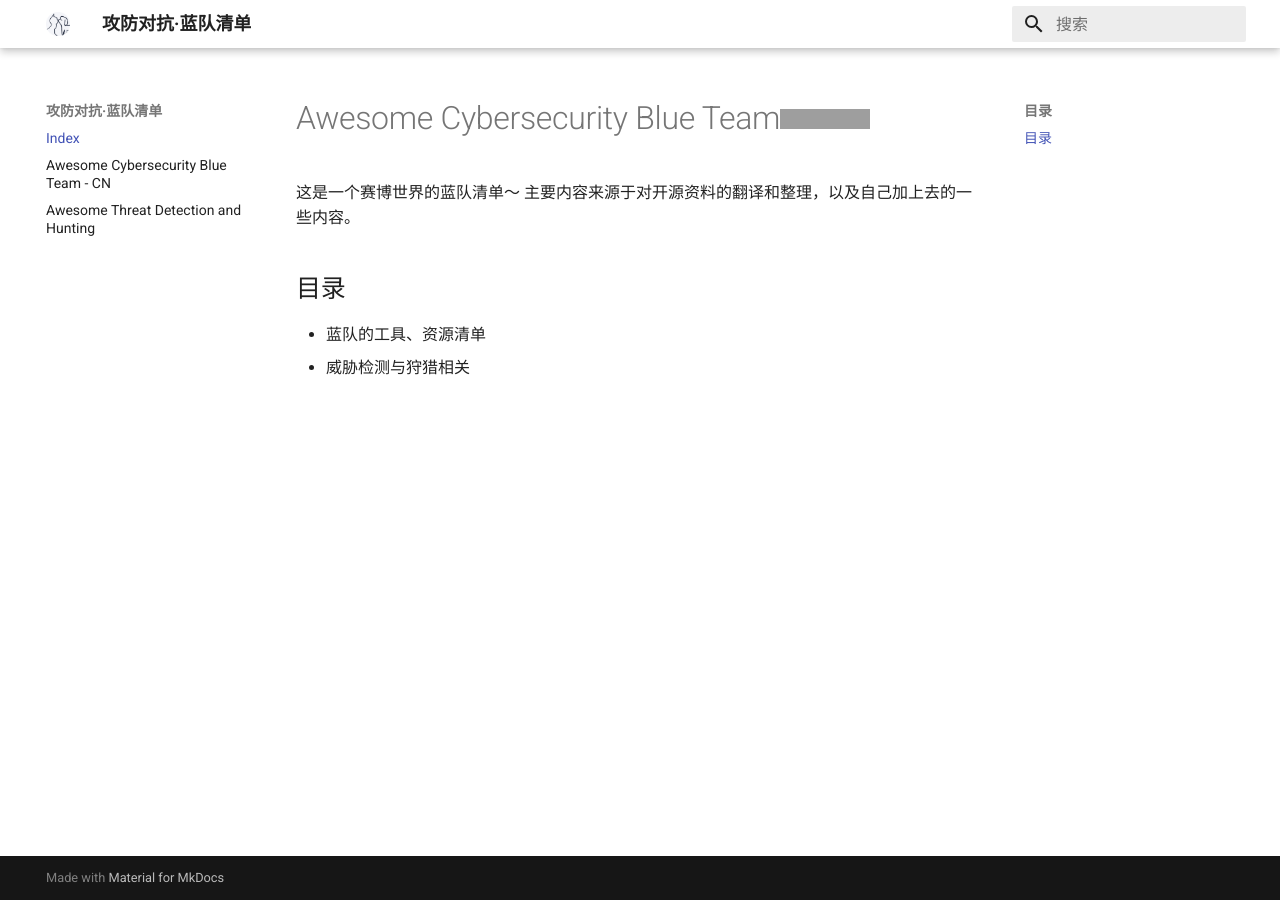
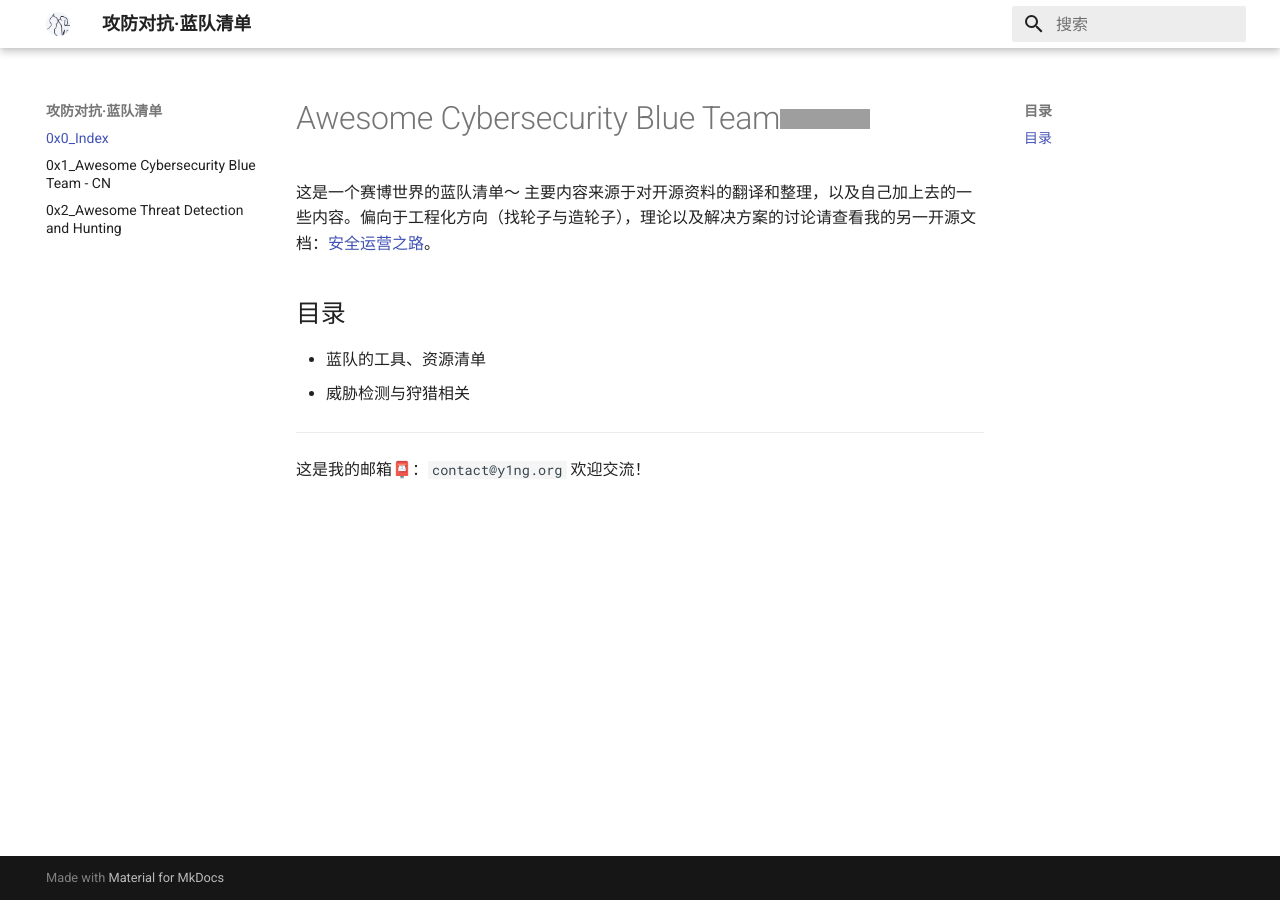
Before and after one commit to satan1a/awesome-cybersecurity-blueteam-cn, an MkDocs documentation site: the page built from docs/index.md, in a window 1280 px wide. Built offline with MkDocs 1.6.1 and Material for MkDocs 9.7.7, drawn with Linux system fonts in a browser that asks for light colours; grey boxes are pictures that could not be loaded.

Commit message:
updated Index
更新了主页信息的说明

```diff
--- a/docs/0x1_blue_team-resources.md
+++ b/docs/0x1_blue_team-resources.md
@@ -1,5 +1,5 @@
 ---
-title: Awesome Cybersecurity Blue Team - CN
+title: 0x1_Awesome Cybersecurity Blue Team - CN
 ---
 
 # Awesome Cybersecurity Blue Team - CN[![Awesome](https://awesome.re/badge-flat2.svg)](https://awesome.re)
--- a/docs/0x2_threat_hunting.md
+++ b/docs/0x2_threat_hunting.md
@@ -1,5 +1,5 @@
 ---
-title: Awesome Threat Detection and Hunting
+title: 0x2_Awesome Threat Detection and Hunting
 ---
 
 # Awesome Threat Detection and Hunting
--- a/docs/index.md
+++ b/docs/index.md
@@ -1,12 +1,20 @@
 ---
-title: Index
+title: 0x0_Index
 ---
 
 # Awesome Cybersecurity Blue Team[![Awesome](https://awesome.re/badge-flat2.svg)](https://awesome.re)
 
-这是一个赛博世界的蓝队清单～ 主要内容来源于对开源资料的翻译和整理，以及自己加上去的一些内容。
+这是一个赛博世界的蓝队清单～ 主要内容来源于对开源资料的翻译和整理，以及自己加上去的一些内容。偏向于工程化方向（找轮子与造轮子），理论以及解决方案的讨论请查看我的另一开源文档：[安全运营之路](https://y1ng.org/TheRoadOfSO/)。
+
+
 
 ## 目录
 
 -   蓝队的工具、资源清单
 -   威胁检测与狩猎相关
+
+
+
+---
+
+这是我的邮箱📮：`contact@y1ng.org` 欢迎交流！
```
